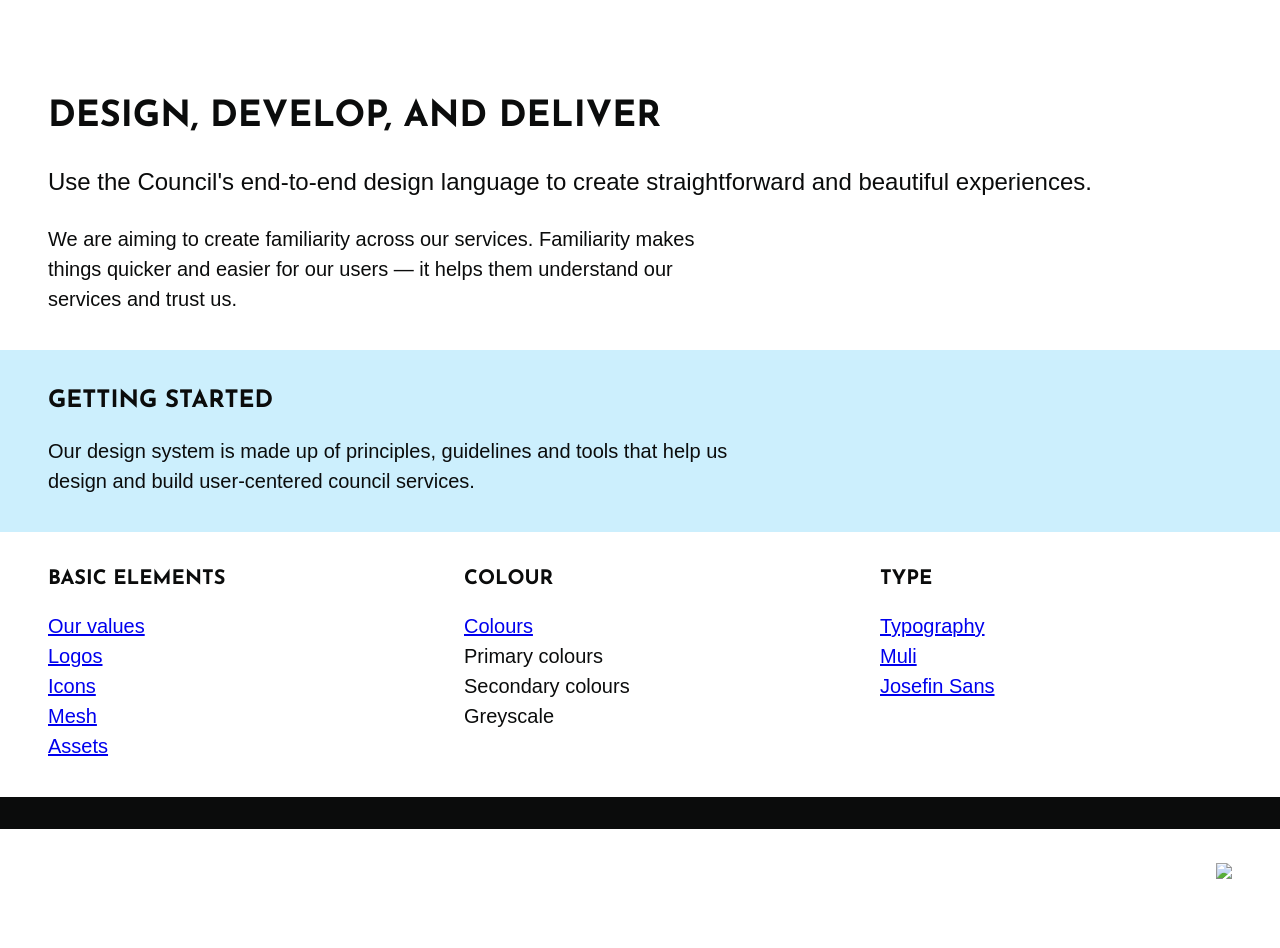
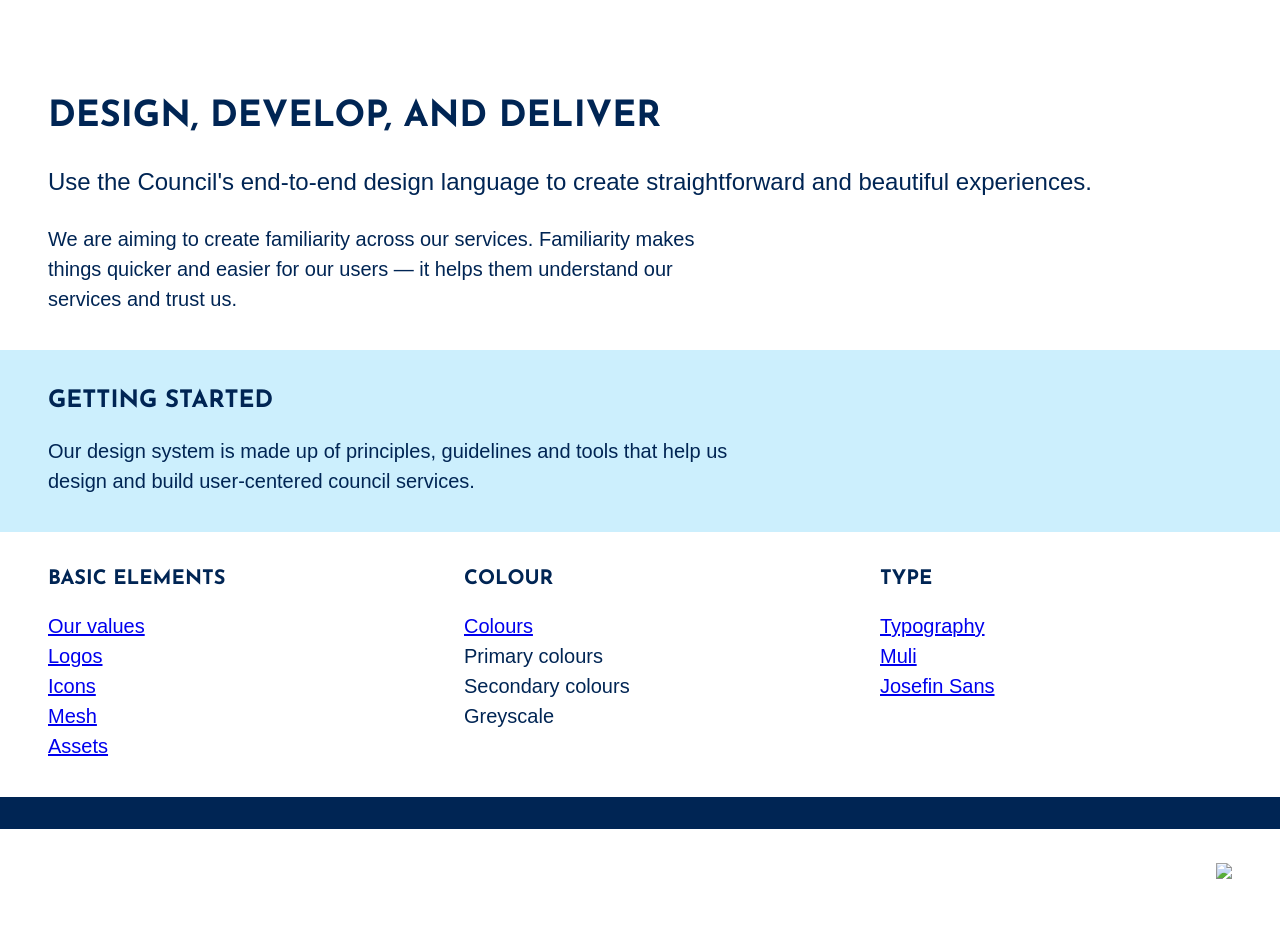
Before and after one commit to rothgov/design-manual, a Jekyll site: the page built from index.html, in a window 1280 px wide. Built offline with Jekyll 4.4.1, drawn with Linux system fonts in a browser that asks for light colours; some web fonts are replaced.

Commit message:
Update default.html

```diff
--- a/_layouts/default.html
+++ b/_layouts/default.html
@@ -1,7 +1,7 @@
 <!DOCTYPE html>
 <html>
 {% include head.html %}
-<body class="ma0 pa0 muli f4 black">
+<body class="ma0 pa0 muli f4 blue">
 {% include header.html %}
 <main>
 <div class="center">
```
